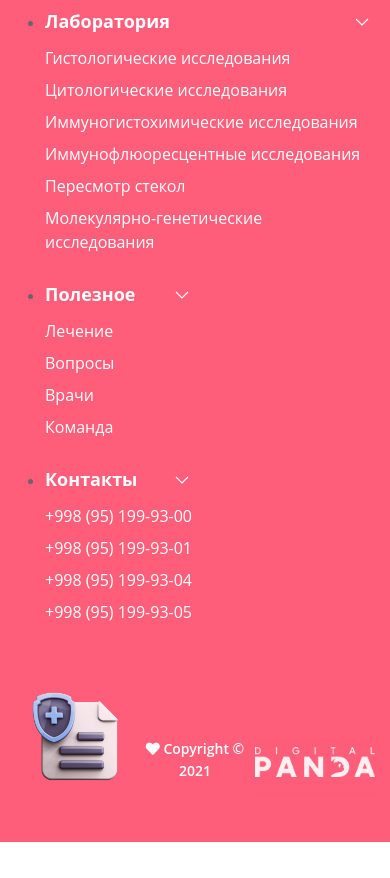
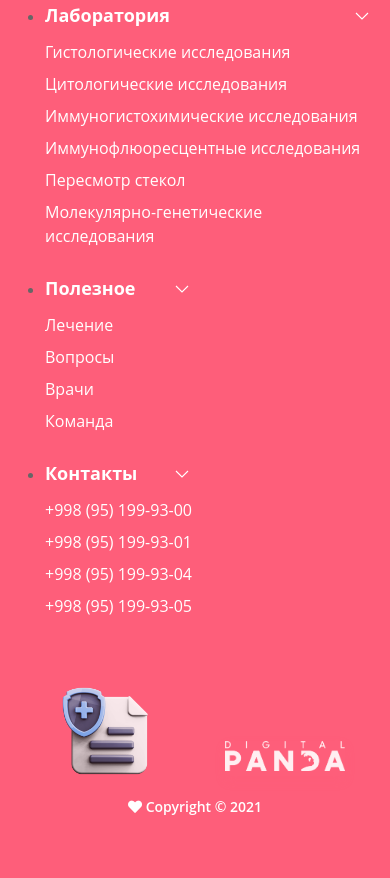
Before and after one commit to Vladislav-Shin/Panda, a website: page #src/newsNav.html in a window 390 px wide. Shown: the part 4264-5142 px from the top of the page. Before the commit the page ends 5106 px from the top, so only its background shows below. Drawn offline with nearby package versions, Linux system fonts and the light colour scheme; files that its build step writes are made by us from their sources; a web font is replaced by a local one.

Commit message:
fix 06.10.2021

```diff
--- a/#src/scss/footer.scss
+++ b/#src/scss/footer.scss
@@ -72,8 +72,17 @@
       }
 
       & img {
-        height: 72px;
+        height: auto;
         width: 126px;
+      }
+
+      & picture {
+        width: auto;
+        height: auto;
+
+        @media (max-width: 514px) {
+          margin: 0 auto;
+        }
       }
 
       & > p {
@@ -433,7 +442,24 @@
 @media (max-width: 480px) {
   .footer {
     .footer__content-bottom {
-      flex-wrap: wrap;
+      display: grid;
+      grid-template-columns: 1fr 1fr;
+      grid-template-areas:
+      "l r"
+      "c c";
+
+      .footer__left {
+        grid-area: l;
+      }
+
+      .footer__right {
+        grid-area: r;
+      }
+
+      div:nth-child(2) {
+        grid-area: c;
+        margin-top: 20px;
+      }
 
       .footer__right,
       .footer__left {
--- a/#src/scss/news.scss
+++ b/#src/scss/news.scss
@@ -83,7 +83,7 @@
         height: 360px;
         border-radius: 15px;
         @media (max-width: 768px) {
-          width: auto;
+          width: 100%;
           height: 280px;
         }
       }
```
Also changed, not shown: dist/css/style.css, dist/css/style.min.css, dist/img/company-2.jpg.jpg (deleted), dist/img/company-2.jpg.webp (deleted).
